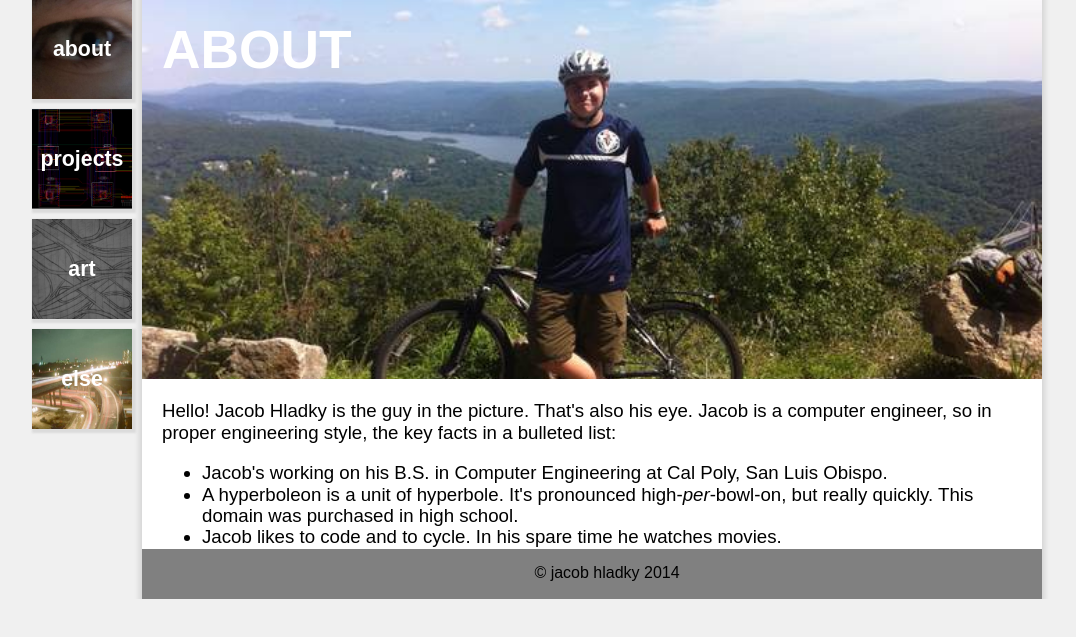
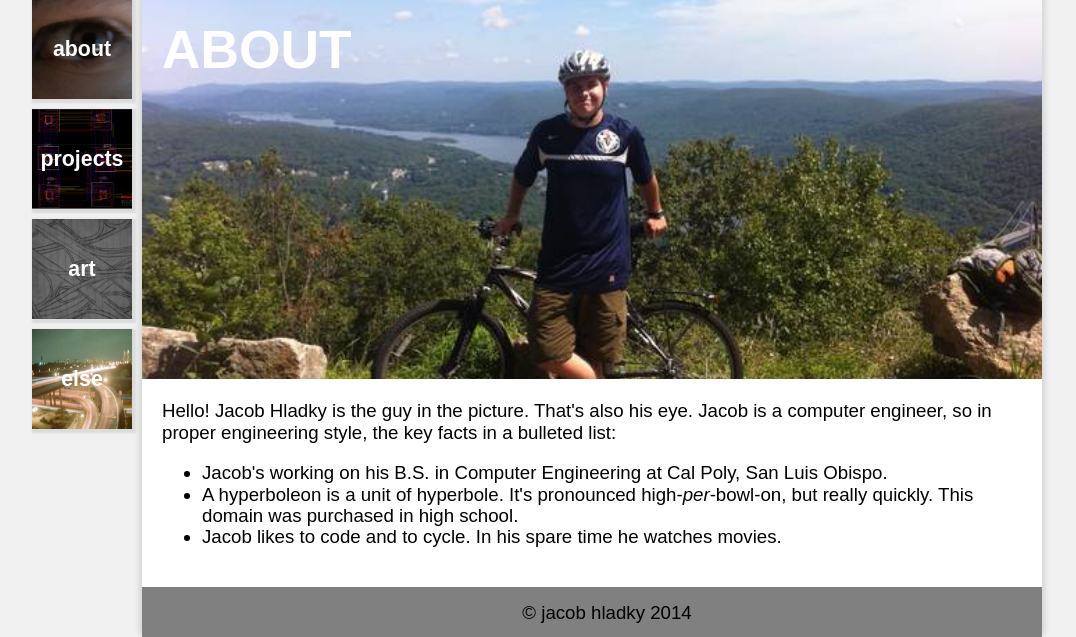
Before and after one commit to jhladky/hladky.me, a PHP site: page / in a window 1280 px wide. Shown: the part 201-838 px from the top of the page, without its empty margins (48-1124 px from the left). Before the commit the page ends 800 px from the top, so only its background shows below. Run offline with PHP 8.4, Linux system fonts and the light colour scheme; some libraries are stand-ins or nearby versions; some web fonts are replaced.

Commit message:
Fixed more scrolling issues. Made the footer go to bottom of content instead of page

```diff
--- a/css/hyperboleon.css
+++ b/css/hyperboleon.css
@@ -9,15 +9,10 @@
     box-sizing: border-box;
 }
 
-html {
-    height: 100%;
-}
-
 body {
     background-color: #f0f0f0;
     font-family: 'Droid Sans', sans-serif;
     padding-top: 200px;
-    padding-bottom: 50px;
     height: 100%;
 }
 
@@ -42,7 +37,7 @@ header {
 
 section {
     padding-top: 20px;
-    padding-bottom: 20px;
+    padding-bottom: 70px;
     background-color: white;
     font-size: 14pt;
     position: relative;
@@ -50,7 +45,7 @@ section {
 }
 
 footer {
-    position: fixed;
+    position: absolute;
     bottom: 0;
     left: 50%;
     background-color: grey;
--- a/index.html
+++ b/index.html
@@ -1,5 +1,5 @@
 <!doctype html>
-<html>
+<html class="vFull">
   <head>
     <link rel="stylesheet" type="text/css" href="http://bayridge.hyperboleon.net/hyperboleon/normalize.css"/>
     <link href="http://netdna.bootstrapcdn.com/font-awesome/4.0.3/css/font-awesome.css" rel="stylesheet"/>
@@ -7,6 +7,7 @@
   </head>
   <body>
     <div id="shadow" class="hCenter"></div>
+
     <header class="backWidth hFull">
       <div style="background-image: url('img/header-back.jpg')">
         <div id="title">
@@ -116,11 +117,10 @@
 is liberating. I'm interested in other (very-)high level languages like lisp/scheme and parts of python.
         </div>
       </div>
+      <footer class="backWidth">
+        <div class="hFull" style="margin: 15px; text-align: center;">&copy; jacob hladky 2014</div>
+      </footer>
     </section>
-
-    <footer class="backWidth">
-      <div class="hFull" style="margin: 15px; text-align: center;">&copy; jacob hladky 2014</div>
-    </footer>
 
     <script src="http://code.jquery.com/jquery-1.10.1.min.js"></script>
     <script src="js/hyperboleon.js"></script>
```
